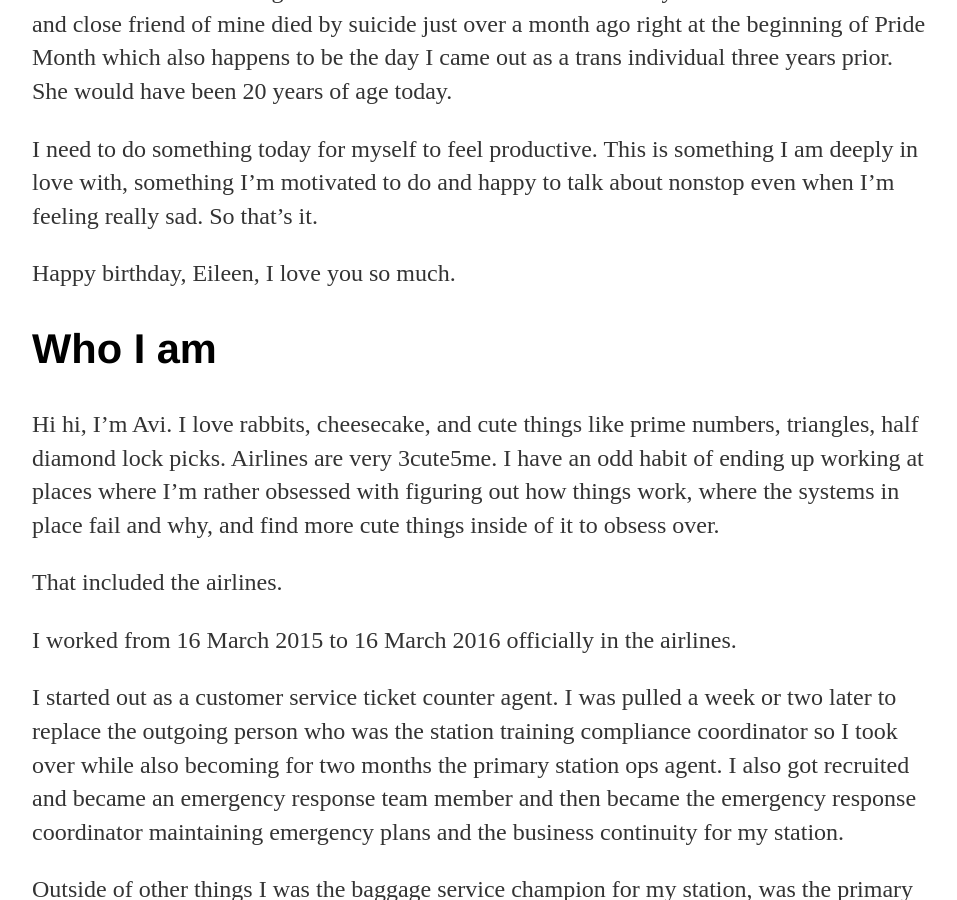
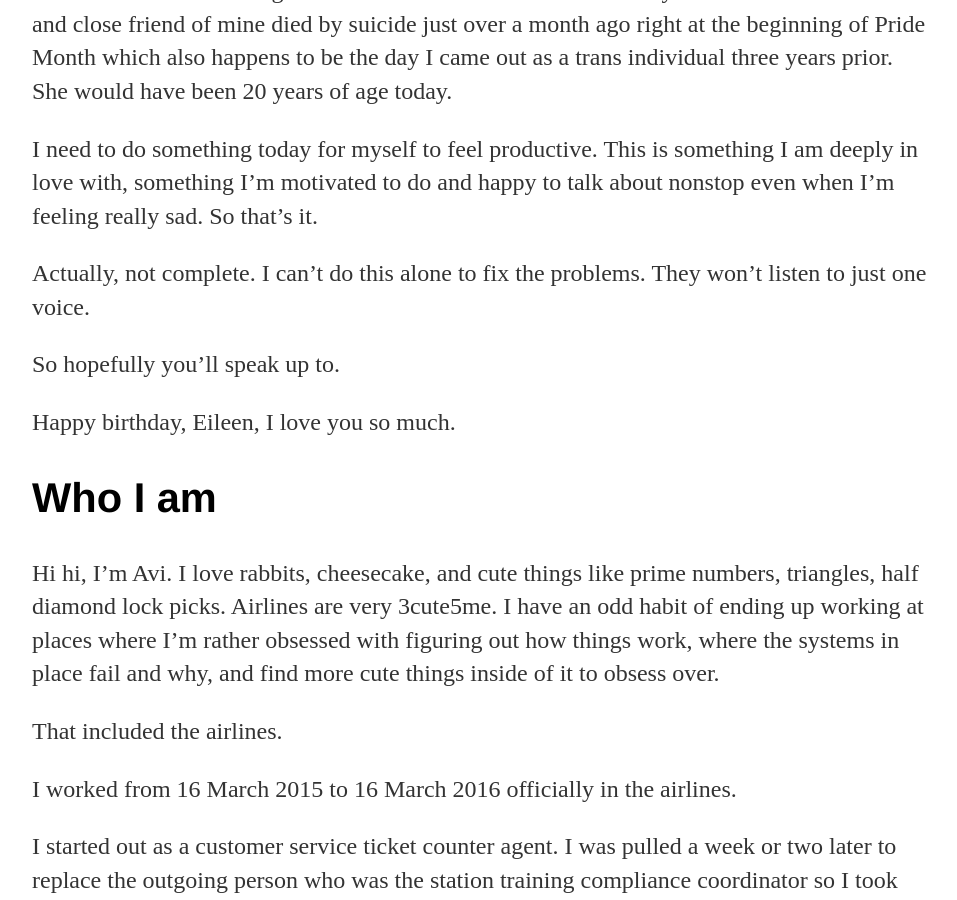
Before and after one commit to Avizc/avizc.github.io, a Jekyll site: the page built from _posts/2017-07-08-play-date-at-airlines-part-1.md, in a window 1280 px wide and 900 px high, scrolled down 2400 px. Shown: the whole window, without its empty margins (160-1117 px from the left). Built offline with Jekyll 4.4.1, drawn with Linux system fonts in a browser that asks for light colours.

Commit message:
Realised I somehow cut out two lines added back in.

```diff
--- a/_posts/2017-07-08-play-date-at-airlines-part-1.md
+++ b/_posts/2017-07-08-play-date-at-airlines-part-1.md
@@ -44,6 +44,10 @@ So why now?
 Today has been a hard day to cope with. A conversation that ended up about rapists which I cannot handle. Wondering if I should cut ties with someone for my own sake. A former best and close friend of mine died by suicide just over a month ago right at the beginning of Pride Month which also happens to be the day I came out as a trans individual three years prior. She would have been 20 years of age today.
 
 I need to do something today for myself to feel productive. This is something I am deeply in love with, something I’m motivated to do and happy to talk about nonstop even when I’m feeling really sad. So that’s it.
+
+Actually, not complete. I can't do this alone to fix the problems. They won't listen to just one voice.
+
+So hopefully you'll speak up to.
 
 Happy birthday, Eileen, I love you so much.
 
```
